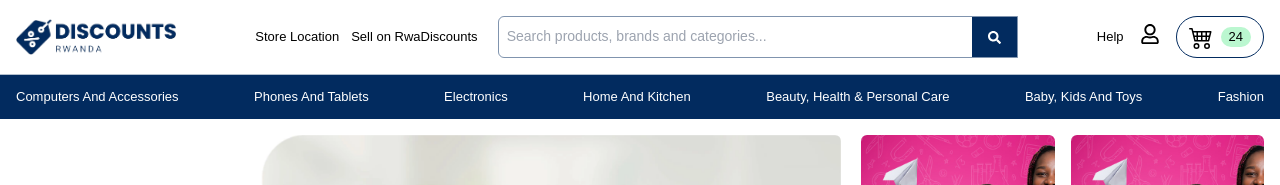
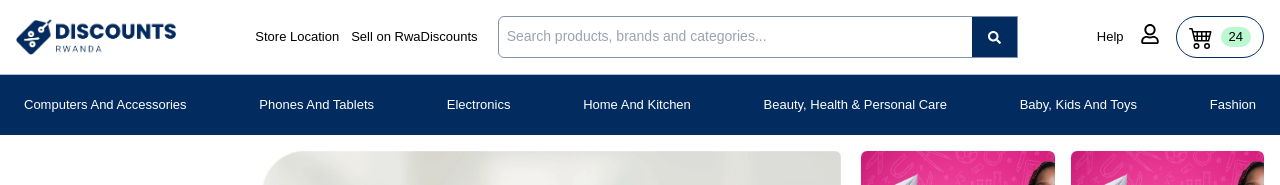
Before and after one commit to Mike-0123/RwaDiscounts, a React (Vite) app: page / in a window 1280 px wide. Shown: the top 185 px of the page. Built offline with nearby package versions, Linux system fonts and the light colour scheme; no server answers.

Commit message:
other adding

```diff
--- a/src/components/navigation/Categories.tsx
+++ b/src/components/navigation/Categories.tsx
@@ -3,7 +3,7 @@ const categories = ["Computers and Accessories", "Phones and Tablets", "Electron
 
 const Categories = () => {
     return(
-        <div className="bg-primary-blue text-white hidden xl:block">
+        <div className="bg-primary-blue text-white hidden xl:block p-2">
             <div className="container mx-auto px-4">
                 <ul className={"flex items-center justify-between py-3 cursor-pointer capitalize"}>
                     {
```
